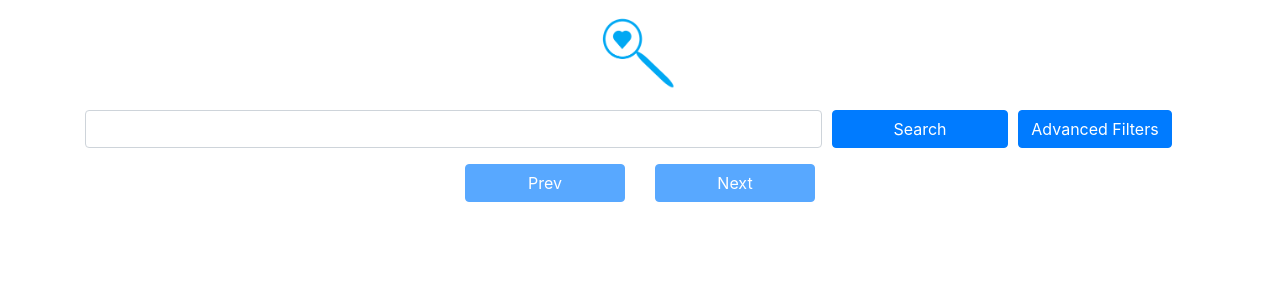
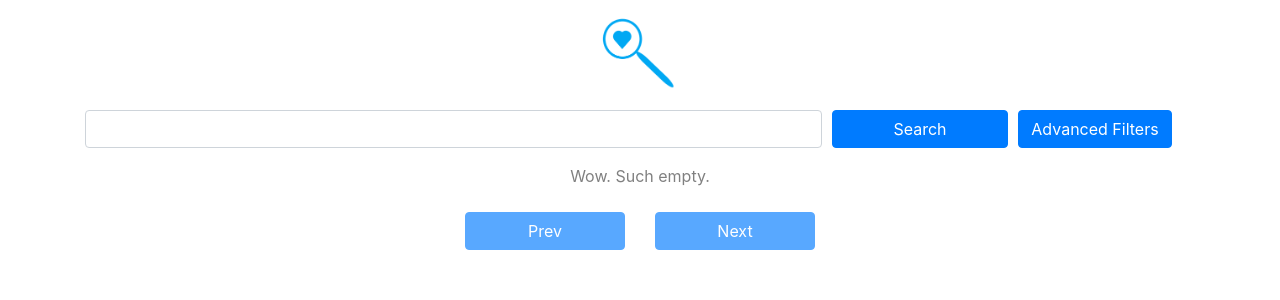
Before and after one commit to noahschrader/charity-search-engine, a Django app: page /search/ in a window 1280 px wide. Shown: the top 300 px of the page. Run offline with Django 3.2, Linux system fonts and the light colour scheme; data that the repository does not hold is empty.

Commit message:
Added empty search strings.
The search page will now display a message if no charity results are returned.

This informs the user that nothing went wrong, there were just no results found.

```diff
--- a/application/views/search.py
+++ b/application/views/search.py
@@ -1,3 +1,6 @@
+import random
+from typing import Dict, List
+
 from django.shortcuts import render
 from django.views import View
 from application.api.charity_navigator import get_organizations
@@ -6,6 +9,11 @@ from application.api.charity_navigator_dto import CharityNavigatorDto, SearchTyp
 
 
 class SearchView(View):
+
+    empty_search_strings = [
+        "Wow. Such empty."
+    ]
+
     def __init__(self):
         super().__init__()
         self.applied_filters = {}
@@ -31,9 +39,27 @@ class SearchView(View):
     def get(self, request):
         self.store_applied_filters(request)
         dto = self.construct_dto(request)
+        c = self.__setup_context(dto)
+        return render(request, 'main/search.html', c)
+
+    def __setup_context(self, dto: CharityNavigatorDto) -> Dict:
         charities = get_organizations(dto)
+        no_charities_returned = len(charities) == 0
         dto.pageNum = dto.pageNum + 1
         has_next = len(get_organizations(dto)) > 0
-        return render(request, 'main/search.html',
-                      {'search': dto.search, 'charities': charities, 'pageNum': dto.pageNum - 1, 'hasNext': has_next,
-                       'filter_values': filter_values, 'applied_filters': self.applied_filters})
+        empty_search_string = self.__select_random_element(self.empty_search_strings)
+        context = {
+            'search': dto.search,
+            'charities': charities,
+            'pageNum': dto.pageNum - 1,
+            'hasNext': has_next,
+            'filter_values': filter_values,
+            'applied_filters': self.applied_filters,
+            'no_charities_returned': no_charities_returned,
+            "empty_search_string": empty_search_string
+        }
+        return context
+
+    def __select_random_element(self, l: List):
+        random.seed()
+        return l[random.randint(0, len(l) - 1)]
--- a/templates/main/search.html
+++ b/templates/main/search.html
@@ -22,6 +22,11 @@
             </div>
         </div>
     </form>
+    {% if no_charities_returned %}
+        <div class="d-flex justify-content-center" style="color:grey; margin-bottom: 1.5rem">
+            {{ empty_search_string }}
+        </div>
+    {% endif %}
     {% for charity in charities %}
         <div class="form-group" style="font-weight: bold"><a href="{{ charity.websiteURL }}">{{ charity.charityName }}</a></div>
         <div class="form-group">{{ charity.mission }}</div>
```
